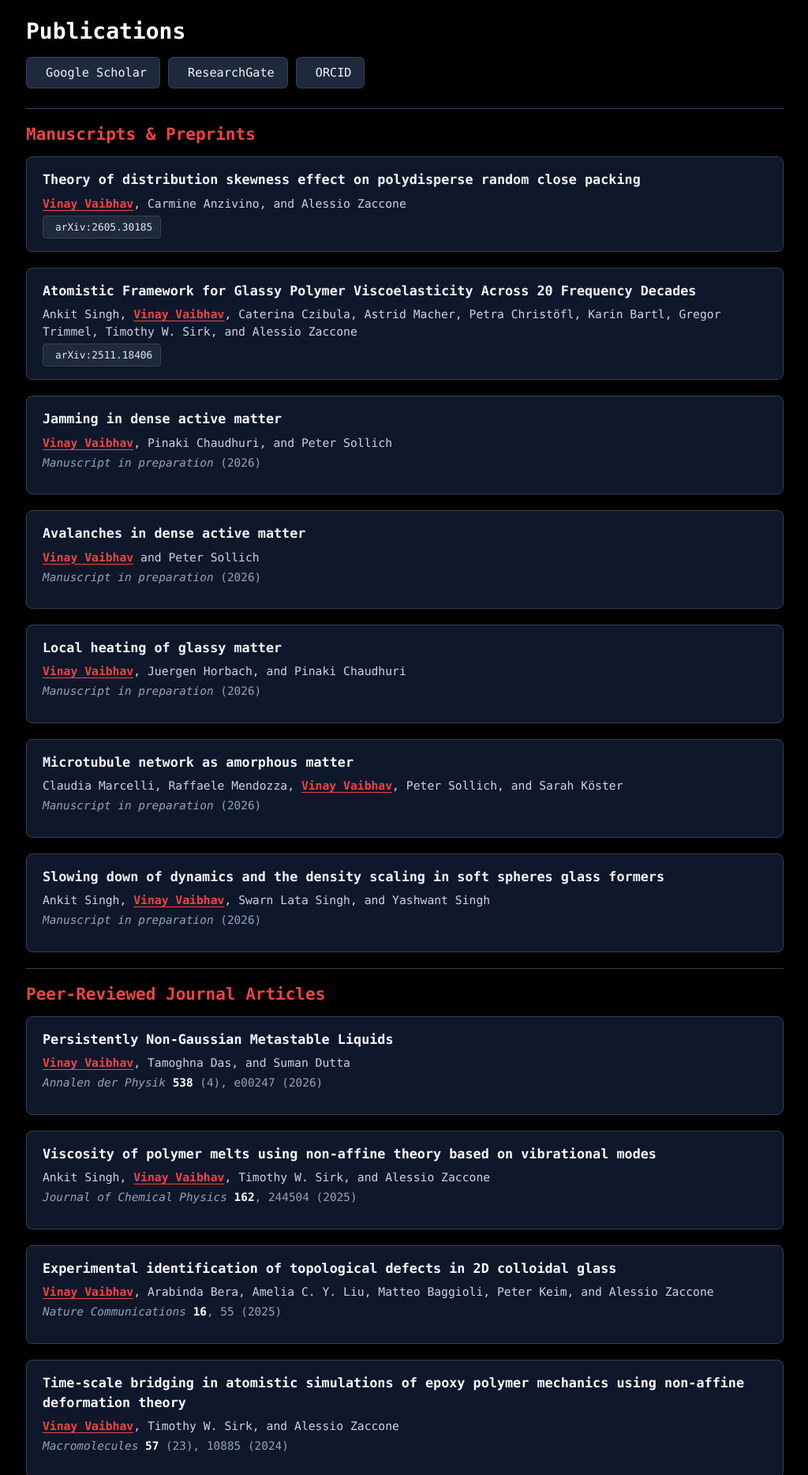
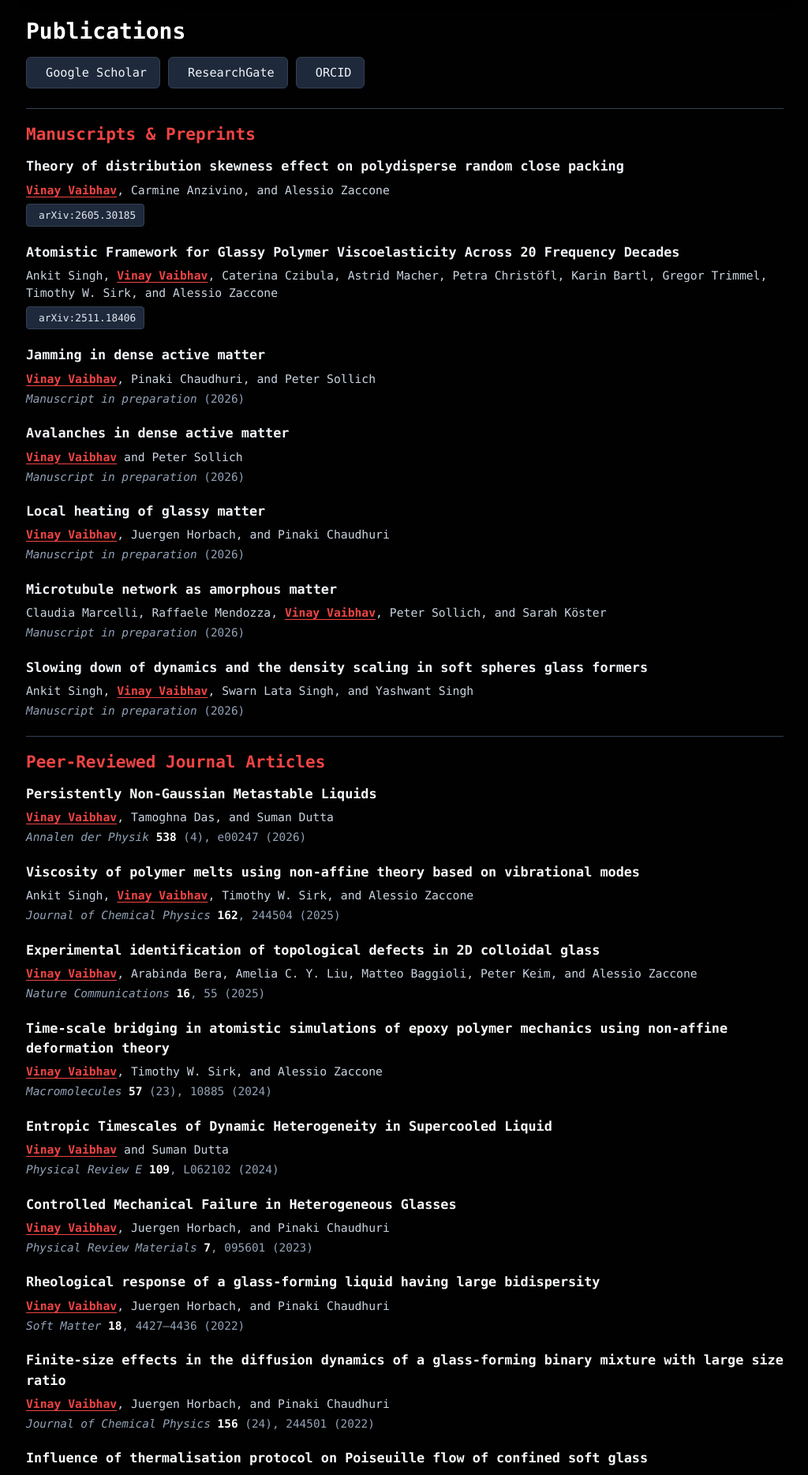
Before and after one commit to vinayphys/vinayphys.github.io, a Jekyll site: the page built from Publications.md, in a window 1280 px wide. Shown: the part 483-2351 px from the top of the page at 79% size, without its empty margins (127-1151 px from the left). Built offline with Jekyll 4.4.1, drawn with Linux system fonts in a browser that asks for light colours; a style sheet for code colours, icons or effects is not loaded.

Commit message:
Update Publications.md

```diff
--- a/Publications.md
+++ b/Publications.md
@@ -21,47 +21,47 @@ title: Publications
 
 ## Manuscripts & Preprints
 
-<div class="pub-card">
+<div style="margin-bottom: 20px;">
   <div class="pub-title">Theory of distribution skewness effect on polydisperse random close packing</div>
   <div class="pub-authors"><strong>Vinay Vaibhav</strong>, Carmine Anzivino, and Alessio Zaccone</div>
-  <div class="pub-links">
+  <div class="pub-links" style="margin-top: 6px;">
     <a href="https://arxiv.org/abs/2605.30185" target="_blank" rel="noopener noreferrer" class="btn-sm"><i class="ai ai-arxiv"></i> arXiv:2605.30185</a>
   </div>
 </div>
 
-<div class="pub-card">
+<div style="margin-bottom: 20px;">
   <div class="pub-title">Atomistic Framework for Glassy Polymer Viscoelasticity Across 20 Frequency Decades</div>
   <div class="pub-authors">Ankit Singh, <strong>Vinay Vaibhav</strong>, Caterina Czibula, Astrid Macher, Petra Christöfl, Karin Bartl, Gregor Trimmel, Timothy W. Sirk, and Alessio Zaccone</div>
-  <div class="pub-links">
+  <div class="pub-links" style="margin-top: 6px;">
     <a href="https://arxiv.org/abs/2511.18406" target="_blank" rel="noopener noreferrer" class="btn-sm"><i class="ai ai-arxiv"></i> arXiv:2511.18406</a>
   </div>
 </div>
 
-<div class="pub-card">
+<div style="margin-bottom: 20px;">
   <div class="pub-title">Jamming in dense active matter</div>
   <div class="pub-authors"><strong>Vinay Vaibhav</strong>, Pinaki Chaudhuri, and Peter Sollich</div>
   <div class="pub-journal"><em>Manuscript in preparation</em> (2026)</div>
 </div>
 
-<div class="pub-card">
+<div style="margin-bottom: 20px;">
   <div class="pub-title">Avalanches in dense active matter</div>
   <div class="pub-authors"><strong>Vinay Vaibhav</strong> and Peter Sollich</div>
   <div class="pub-journal"><em>Manuscript in preparation</em> (2026)</div>
 </div>
 
-<div class="pub-card">
+<div style="margin-bottom: 20px;">
   <div class="pub-title">Local heating of glassy matter</div>
   <div class="pub-authors"><strong>Vinay Vaibhav</strong>, Juergen Horbach, and Pinaki Chaudhuri</div>
   <div class="pub-journal"><em>Manuscript in preparation</em> (2026)</div>
 </div>
 
-<div class="pub-card">
+<div style="margin-bottom: 20px;">
   <div class="pub-title">Microtubule network as amorphous matter</div>
   <div class="pub-authors">Claudia Marcelli, Raffaele Mendozza, <strong>Vinay Vaibhav</strong>, Peter Sollich, and Sarah Köster</div>
   <div class="pub-journal"><em>Manuscript in preparation</em> (2026)</div>
 </div>
 
-<div class="pub-card">
+<div style="margin-bottom: 20px;">
   <div class="pub-title">Slowing down of dynamics and the density scaling in soft spheres glass formers</div>
   <div class="pub-authors">Ankit Singh, <strong>Vinay Vaibhav</strong>, Swarn Lata Singh, and Yashwant Singh</div>
   <div class="pub-journal"><em>Manuscript in preparation</em> (2026)</div>
@@ -71,7 +71,7 @@ title: Publications
 
 ## Peer-Reviewed Journal Articles
 
-<div class="pub-card">
+<div style="margin-bottom: 20px;">
   <div class="pub-title">
     <a href="https://doi.org/10.1002/andp.202500247" target="_blank" rel="noopener noreferrer">Persistently Non-Gaussian Metastable Liquids</a>
   </div>
@@ -79,7 +79,7 @@ title: Publications
   <div class="pub-journal"><em>Annalen der Physik</em> <strong>538</strong> (4), e00247 (2026)</div>
 </div>
 
-<div class="pub-card">
+<div style="margin-bottom: 20px;">
   <div class="pub-title">
     <a href="https://doi.org/10.1063/5.0272171" target="_blank" rel="noopener noreferrer">Viscosity of polymer melts using non-affine theory based on vibrational modes</a>
   </div>
@@ -87,7 +87,7 @@ title: Publications
   <div class="pub-journal"><em>Journal of Chemical Physics</em> <strong>162</strong>, 244504 (2025)</div>
 </div>
 
-<div class="pub-card">
+<div style="margin-bottom: 20px;">
   <div class="pub-title">
     <a href="https://rdcu.be/d5pSW" target="_blank" rel="noopener noreferrer">Experimental identification of topological defects in 2D colloidal glass</a>
   </div>
@@ -95,7 +95,7 @@ title: Publications
   <div class="pub-journal"><em>Nature Communications</em> <strong>16</strong>, 55 (2025)</div>
 </div>
 
-<div class="pub-card">
+<div style="margin-bottom: 20px;">
   <div class="pub-title">
     <a href="https://doi.org/10.1021/acs.macromol.4c01360" target="_blank" rel="noopener noreferrer">Time-scale bridging in atomistic simulations of epoxy polymer mechanics using non-affine deformation theory</a>
   </div>
@@ -103,7 +103,7 @@ title: Publications
   <div class="pub-journal"><em>Macromolecules</em> <strong>57</strong> (23), 10885 (2024)</div>
 </div>
 
-<div class="pub-card">
+<div style="margin-bottom: 20px;">
   <div class="pub-title">
     <a href="https://doi.org/10.1103/PhysRevE.109.L062102" target="_blank" rel="noopener noreferrer">Entropic Timescales of Dynamic Heterogeneity in Supercooled Liquid</a>
   </div>
@@ -111,7 +111,7 @@ title: Publications
   <div class="pub-journal"><em>Physical Review E</em> <strong>109</strong>, L062102 (2024)</div>
 </div>
 
-<div class="pub-card">
+<div style="margin-bottom: 20px;">
   <div class="pub-title">
     <a href="https://journals.aps.org/prmaterials/abstract/10.1103/PhysRevMaterials.7.095601" target="_blank" rel="noopener noreferrer">Controlled Mechanical Failure in Heterogeneous Glasses</a>
   </div>
@@ -119,7 +119,7 @@ title: Publications
   <div class="pub-journal"><em>Physical Review Materials</em> <strong>7</strong>, 095601 (2023)</div>
 </div>
 
-<div class="pub-card">
+<div style="margin-bottom: 20px;">
   <div class="pub-title">
     <a href="https://pubs.rsc.org/en/Content/ArticleLanding/2022/SM/D2SM00326K" target="_blank" rel="noopener noreferrer">Rheological response of a glass-forming liquid having large bidispersity</a>
   </div>
@@ -127,7 +127,7 @@ title: Publications
   <div class="pub-journal"><em>Soft Matter</em> <strong>18</strong>, 4427–4436 (2022)</div>
 </div>
 
-<div class="pub-card">
+<div style="margin-bottom: 20px;">
   <div class="pub-title">
     <a href="https://aip.scitation.org/doi/10.1063/5.0090330" target="_blank" rel="noopener noreferrer">Finite-size effects in the diffusion dynamics of a glass-forming binary mixture with large size ratio</a>
   </div>
@@ -135,7 +135,7 @@ title: Publications
   <div class="pub-journal"><em>Journal of Chemical Physics</em> <strong>156</strong> (24), 244501 (2022)</div>
 </div>
 
-<div class="pub-card">
+<div style="margin-bottom: 20px;">
   <div class="pub-title">
     <a href="https://aip.scitation.org/doi/pdf/10.1063/5.0045302" target="_blank" rel="noopener noreferrer">Influence of thermalisation protocol on Poiseuille flow of confined soft glass</a>
   </div>
@@ -143,7 +143,7 @@ title: Publications
   <div class="pub-journal"><em>Physics of Fluids</em> <strong>33</strong>, 053103 (2021)</div>
 </div>
 
-<div class="pub-card">
+<div style="margin-bottom: 20px;">
   <div class="pub-title">
     <a href="https://journals.aps.org/pre/abstract/10.1103/PhysRevE.101.022605" target="_blank" rel="noopener noreferrer">Response of glassy liquids to thermal gradients</a>
   </div>
@@ -151,7 +151,7 @@ title: Publications
   <div class="pub-journal"><em>Physical Review E</em> <strong>101</strong>, 022605 (2020)</div>
 </div>
 
-<div class="pub-card">
+<div style="margin-bottom: 20px;">
   <div class="pub-title">
     <a href="https://doi.org/10.1016/j.aop.2017.08.004" target="_blank" rel="noopener noreferrer">Equilibrium properties of blackbody radiation with an ultraviolet energy cut-off</a>
   </div>
@@ -165,27 +165,27 @@ title: Publications
 
 <ul style="list-style: none; padding-left: 0;">
   <li style="margin-bottom: 12px;">
-    <a href="https://phys.org/news/2025-06-atomistic-route-viscosity-glass-transition.html" target="_blank" rel="noopener noreferrer" class="btn-link" style="width: 100%; justify-content: flex-start;">
+    <a href="https://phys.org/news/2025-06-atomistic-route-viscosity-glass-transition.html" target="_blank" rel="noopener noreferrer">
       <i class="fa-solid fa-newspaper" aria-hidden="true"></i> <strong>Phys.org:</strong> A new atomistic route to viscosity—even near the glass transition
     </a>
   </li>
   <li style="margin-bottom: 12px;">
-    <a href="https://phys.org/news/2025-01-physicists-experimentally-topological-defects-glasses.html" target="_blank" rel="noopener noreferrer" class="btn-link" style="width: 100%; justify-content: flex-start;">
+    <a href="https://phys.org/news/2025-01-physicists-experimentally-topological-defects-glasses.html" target="_blank" rel="noopener noreferrer">
       <i class="fa-solid fa-newspaper" aria-hidden="true"></i> <strong>Phys.org:</strong> Physicists experimentally observe topological defects in glasses for the first time
     </a>
   </li>
   <li style="margin-bottom: 12px;">
-    <a href="https://phys.org/news/2024-12-scientists-hardest-problems-atomic-scale.html" target="_blank" rel="noopener noreferrer" class="btn-link" style="width: 100%; justify-content: flex-start;">
+    <a href="https://phys.org/news/2024-12-scientists-hardest-problems-atomic-scale.html" target="_blank" rel="noopener noreferrer">
       <i class="fa-solid fa-newspaper" aria-hidden="true"></i> <strong>Phys.org:</strong> Scientists solve one of the hardest problems in atomic-scale mechanics of materials
     </a>
   </li>
   <li style="margin-bottom: 12px;">
-    <a href="https://lastatalenews.unimi.it/condensed-matter-physics-topological-defects-discovered-amorphous-solids" target="_blank" rel="noopener noreferrer" class="btn-link" style="width: 100%; justify-content: flex-start;">
+    <a href="https://lastatalenews.unimi.it/condensed-matter-physics-topological-defects-discovered-amorphous-solids" target="_blank" rel="noopener noreferrer">
       <i class="fa-solid fa-newspaper" aria-hidden="true"></i> <strong>La Statale News:</strong> Condensed matter physics: topological defects discovered in amorphous solids
     </a>
   </li>
   <li style="margin-bottom: 12px;">
-    <a href="https://synapsebyicts.blog/2024/06/07/unveiling-information-hidden-in-glassy-liquids/" target="_blank" rel="noopener noreferrer" class="btn-link" style="width: 100%; justify-content: flex-start;">
+    <a href="https://synapsebyicts.blog/2024/06/07/unveiling-information-hidden-in-glassy-liquids/" target="_blank" rel="noopener noreferrer">
       <i class="fa-solid fa-blog" aria-hidden="true"></i> <strong>ICTS Synapse Blog:</strong> Unveiling Information Hidden in Glassy Liquids
     </a>
   </li>
```
